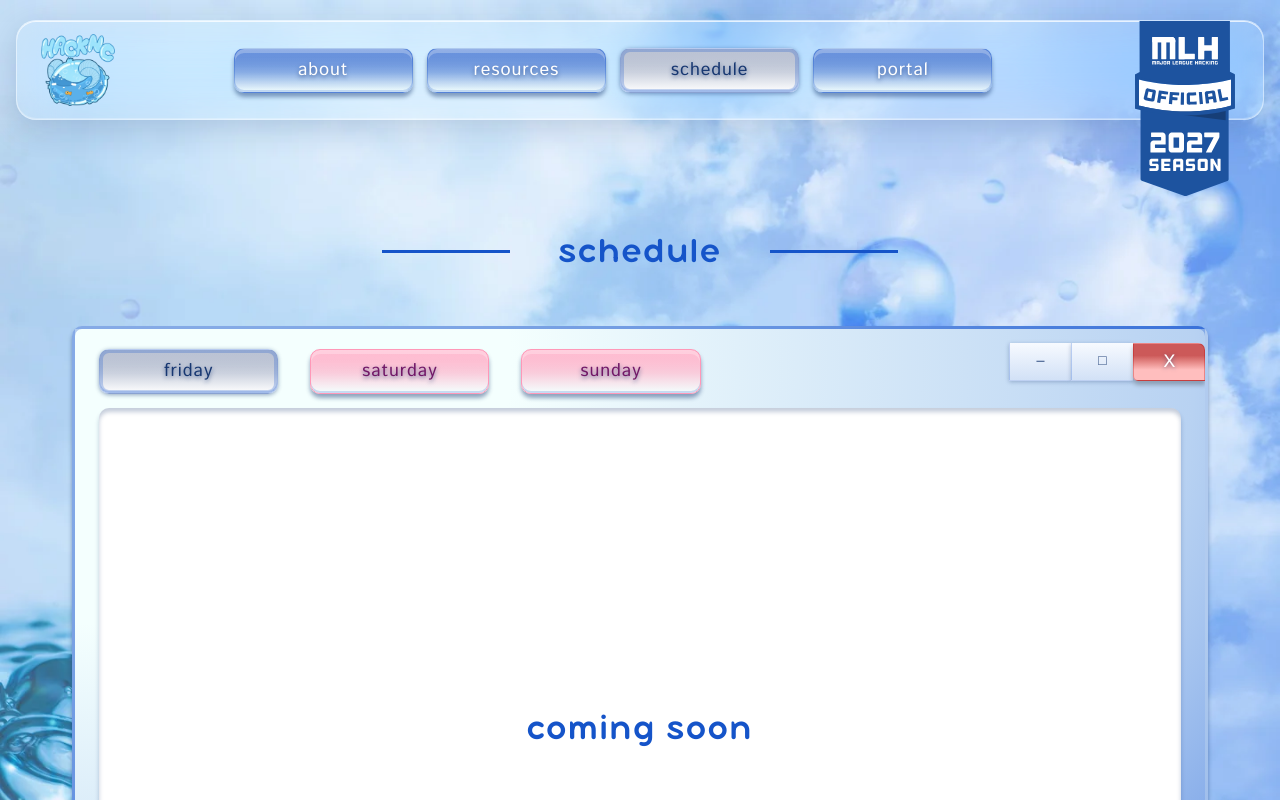
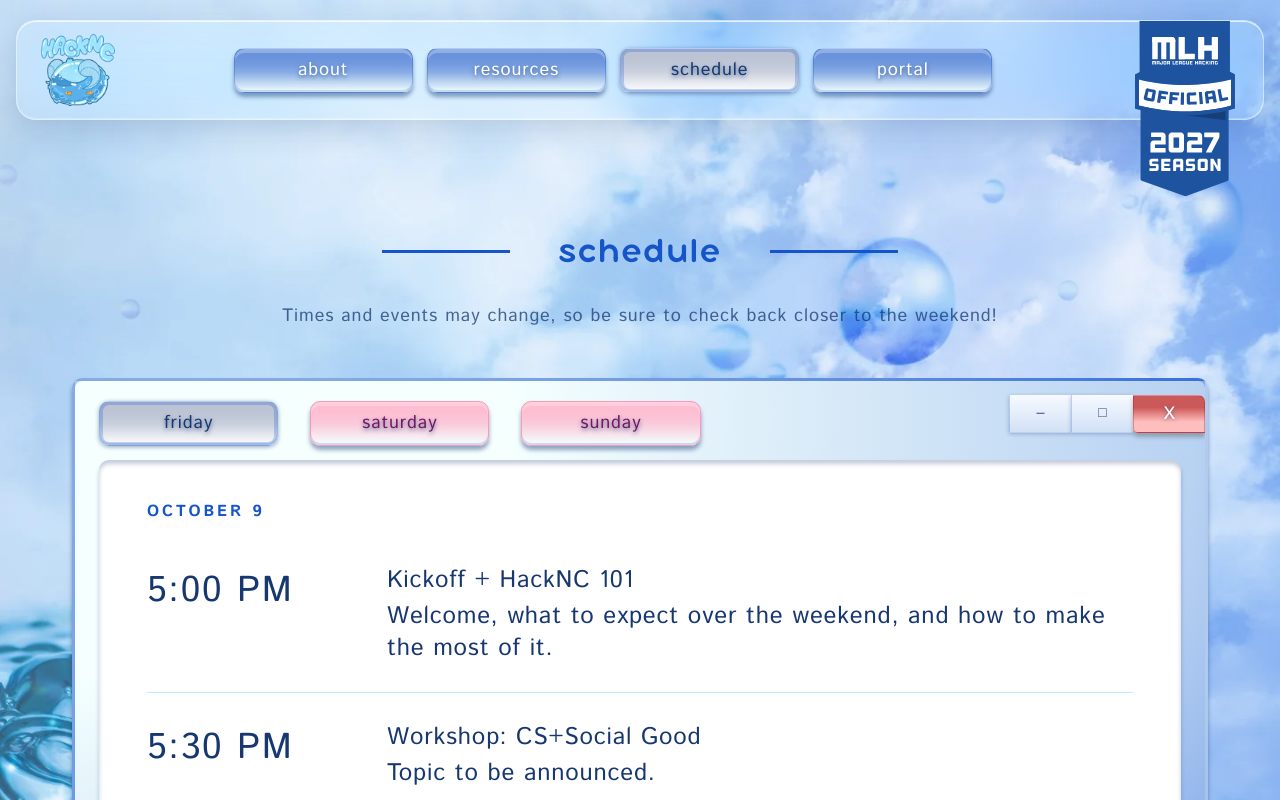
Before and after one commit to HackNC/fall2026, a Next.js app: page /schedule in a window 1280 px wide. Shown: the top 800 px of the page. Built offline with nearby package versions, Linux system fonts and the light colour scheme.

Commit message:
feat: added tentative schedule content based on initial draft 9/19 of run of show shared by Harsehaj

```diff
--- a/components/Schedule.tsx
+++ b/components/Schedule.tsx
@@ -3,7 +3,13 @@
 import { useState, type KeyboardEvent } from "react";
 import { glossyPill } from "@/components/glossyPill";
 import WindowFrame from "@/components/WindowFrame";
-import { schedule, scheduleDays, type ScheduleDay } from "@/data/schedule";
+import {
+  schedule,
+  scheduleDates,
+  scheduleDays,
+  scheduleIsTentative,
+  type ScheduleDay,
+} from "@/data/schedule";
 
 export default function Schedule() {
   const [activeDay, setActiveDay] = useState<ScheduleDay>(scheduleDays[0]);
@@ -46,6 +52,13 @@ export default function Schedule() {
           </h1>
           <span aria-hidden="true" className="h-[3px] w-12 bg-royal sm:w-32" />
         </div>
+
+        {scheduleIsTentative ? (
+          <p className="mx-auto mt-5 max-w-[22rem] text-center font-body text-base tracking-body text-ink/75 sm:mt-6 sm:max-w-none sm:text-lg">
+            Times and events may change, so be sure to check back closer to the
+            weekend!
+          </p>
+        ) : null}
 
         {/* Retro OS window frame. */}
         <WindowFrame
@@ -126,22 +139,34 @@ export default function Schedule() {
                 coming soon
               </p>
             ) : (
-              dayEvents.map((event) => (
+              <>
+                {/*
+                  Date only: the weekday is already the label on the tab
+                  above. Body face rather than the title face because the
+                  trial title font watermarks every digit.
+                */}
+                <p className="mb-2 font-body text-sm font-bold tracking-[0.18em] text-royal uppercase sm:mb-3 sm:text-base">
+                  {scheduleDates[activeDay]}
+                </p>
+                {dayEvents.map((event) => (
                   <article
                     key={`${event.time}-${event.title}`}
-                  className="grid gap-1 border-b border-sky py-5 first:pt-0 last:border-b-0 sm:grid-cols-[11rem_1fr] sm:gap-x-16 sm:py-7"
+                    className="grid gap-1 border-b border-sky py-5 last:border-b-0 sm:grid-cols-[11rem_1fr] sm:gap-x-16 sm:py-7"
                   >
                     <time className="font-body text-page tracking-body whitespace-nowrap text-ink">
                       {event.time}
                     </time>
                     <div className="font-body tracking-body text-ink">
                       <h2 className="text-base sm:text-2xl">{event.title}</h2>
+                      {event.description ? (
                         <p className="mt-1 max-w-[46rem] text-base sm:text-2xl">
                           {event.description}
                         </p>
+                      ) : null}
                     </div>
                   </article>
-              ))
+                ))}
+              </>
             )}
           </div>
         </WindowFrame>
--- a/data/schedule.ts
+++ b/data/schedule.ts
@@ -2,24 +2,162 @@ export const scheduleDays = ["Friday", "Saturday", "Sunday"] as const;
 
 export type ScheduleDay = (typeof scheduleDays)[number];
 
+/* Shown above each day's events. Keep in step with EVENT_DATES in Hero.tsx. */
+export const scheduleDates: Record<ScheduleDay, string> = {
+  Friday: "October 9",
+  Saturday: "October 10",
+  Sunday: "October 11",
+};
+
 export type ScheduleEvent = {
   time: string;
   title: string;
-  description: string;
+  /** Optional: only rows with something to add beyond the title carry one. */
+  description?: string;
 };
 
 /*
- * The 2026 schedule is not published yet, so every day is empty and the page
- * shows "coming soon" in place of the timetable. Nothing else needs changing
- * when the real times land: fill a day's array and that tab starts rendering
- * events again.
+ * The hacker-facing schedule, from the run of show (last updated 9/19/2026).
  *
- * The placeholder times that used to live here were invented for layout work,
- * not supplied by the team — see git history if you want them back as a
- * reference while filling this in.
+ * Only the Public and Workshop rows of that sheet are here. Internal rows (setup,
+ * deliveries, mentor and judge meetings, sleeping-area logistics) are
+ * left out on purpose: this page is for hackers, and the run of show is the
+ * team's document. "X ends" rows are folded into the "until" of the event they
+ * close rather than listed on their own.
+ *
+ * Workshop titles marked TBD are still being confirmed with the presenters.
+ * Rooms are deliberately not listed yet; they go in the descriptions once the
+ * venue plan is final.
  */
+/*
+ * Shown as a note under the page heading while the run of show is still
+ * moving. Flip to false once the schedule is locked.
+ */
+export const scheduleIsTentative = true;
+
 export const schedule: Record<ScheduleDay, ScheduleEvent[]> = {
-  Friday: [],
-  Saturday: [],
-  Sunday: [],
+  Friday: [
+    {
+      time: "5:00 PM",
+      title: "Kickoff + HackNC 101",
+      description:
+        "Welcome, what to expect over the weekend, and how to make the most of it.",
+    },
+    {
+      time: "5:30 PM",
+      title: "Workshop: CS+Social Good",
+      description: "Topic to be announced.",
+    },
+    {
+      time: "5:30 PM",
+      title: "Team Matching",
+      description:
+        "Don't have a team yet? Come meet other hackers and form one.",
+    },
+  ],
+  Saturday: [
+    {
+      time: "8:00 AM",
+      title: "Check-In Opens",
+    },
+    {
+      time: "8:30 AM",
+      title: "Coffee & Breakfast",
+      description: "Until 10:00 AM.",
+    },
+    {
+      time: "10:30 AM",
+      title: "Opening Ceremony",
+      description: "Until 11:30 AM.",
+    },
+    {
+      time: "11:30 AM",
+      title: "Hacking Begins",
+    },
+    {
+      time: "11:45 AM",
+      title: "MLH Workshop: Google Gemini AI Studio",
+    },
+    {
+      time: "11:45 AM",
+      title: "Workshop: CS+Social Good",
+      description: "Topic to be announced.",
+    },
+    {
+      time: "12:30 PM",
+      title: "Lunch",
+      description: "Until 2:00 PM.",
+    },
+    {
+      time: "1:00 PM",
+      title: "Sponsorship Fair",
+      description:
+        "Meet our sponsors, ask about internships and jobs, and pick up some swag. Until 3:00 PM.",
+    },
+    {
+      time: "3:15 PM",
+      title: "Treasury Workshop: Beyond AI Slop",
+    },
+    {
+      time: "3:15 PM",
+      title: "Workshop: HackNC Dev Team",
+      description: "Topic to be announced.",
+    },
+    {
+      time: "4:15 PM",
+      title: "MLH Workshop: Intro to GitHub Copilot",
+    },
+    {
+      time: "4:30 PM",
+      title: "Labcorp Workshop: Privilege, Trust, Accountability",
+    },
+    {
+      time: "5:15 PM",
+      title: "Workshop: HackNC Dev Team",
+      description: "Topic to be announced.",
+    },
+    {
+      time: "6:00 PM",
+      title: "Dinner",
+      description: "Until 8:00 PM.",
+    },
+    {
+      time: "7:30 PM",
+      title: "Trivia",
+      description: "Until 8:30 PM.",
+    },
+    {
+      time: "9:00 PM",
+      title: "Skribbl.io",
+      description: "Until 10:00 PM.",
+    },
+  ],
+  Sunday: [
+    {
+      time: "8:30 AM",
+      title: "Coffee & Breakfast",
+      description: "Until 10:00 AM.",
+    },
+    {
+      time: "11:00 AM",
+      title: "Hacking Ends + Submit on Devpost",
+      description: "Projects must be submitted on Devpost by 11:00 AM.",
+    },
+    {
+      time: "12:00 PM",
+      title: "Lunch",
+      description: "Until 2:00 PM.",
+    },
+    {
+      time: "1:00 PM",
+      title: "Demo Fair & Judging",
+      description:
+        "Be at your table to demo your project to the judges. Until 2:30 PM.",
+    },
+    {
+      time: "4:00 PM",
+      title: "Closing Ceremony & Awards",
+      description: "Until 5:00 PM.",
+    },
+  ],
 };
```
Lines whose indentation alone changed are shown as unchanged.
